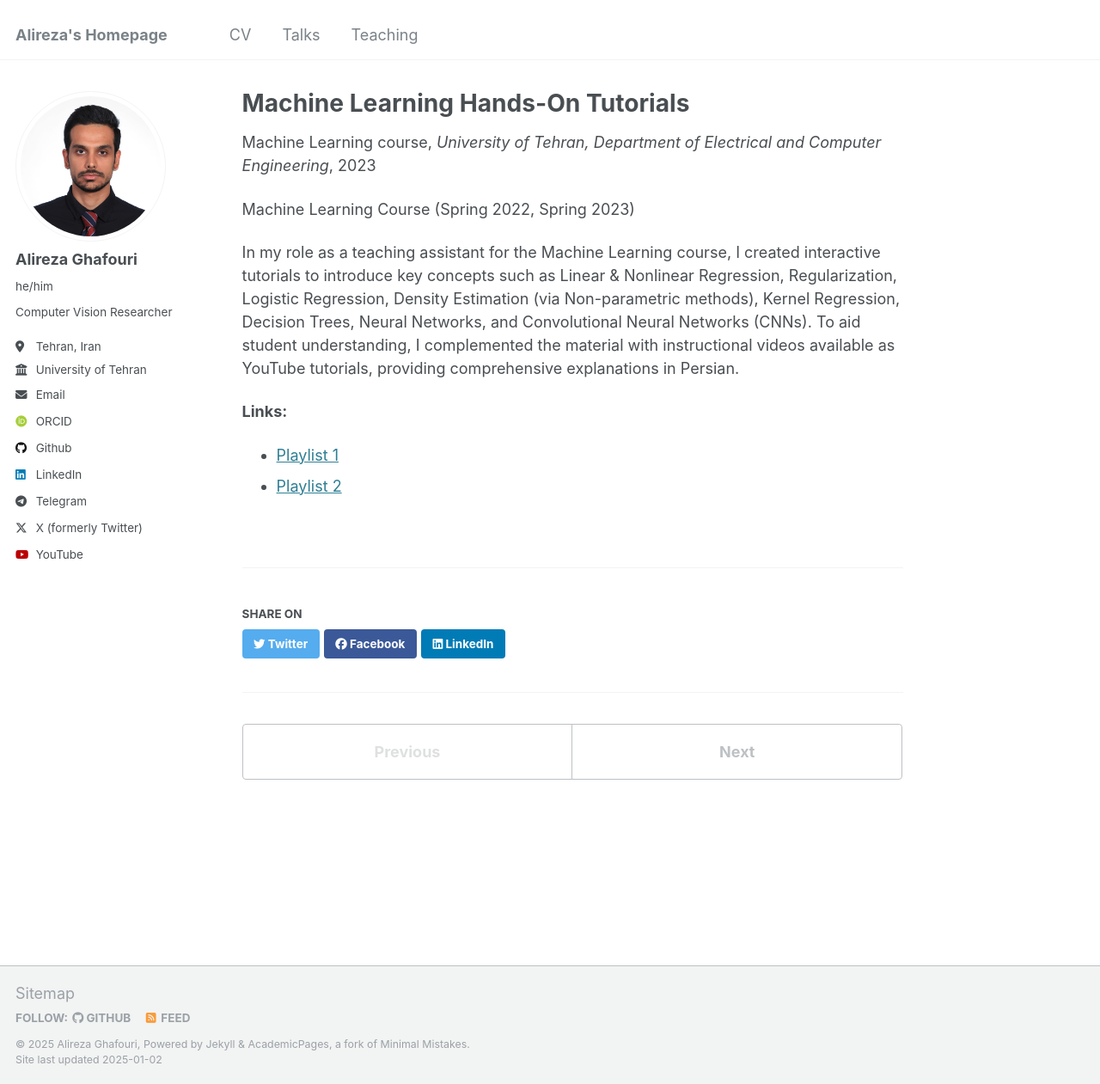
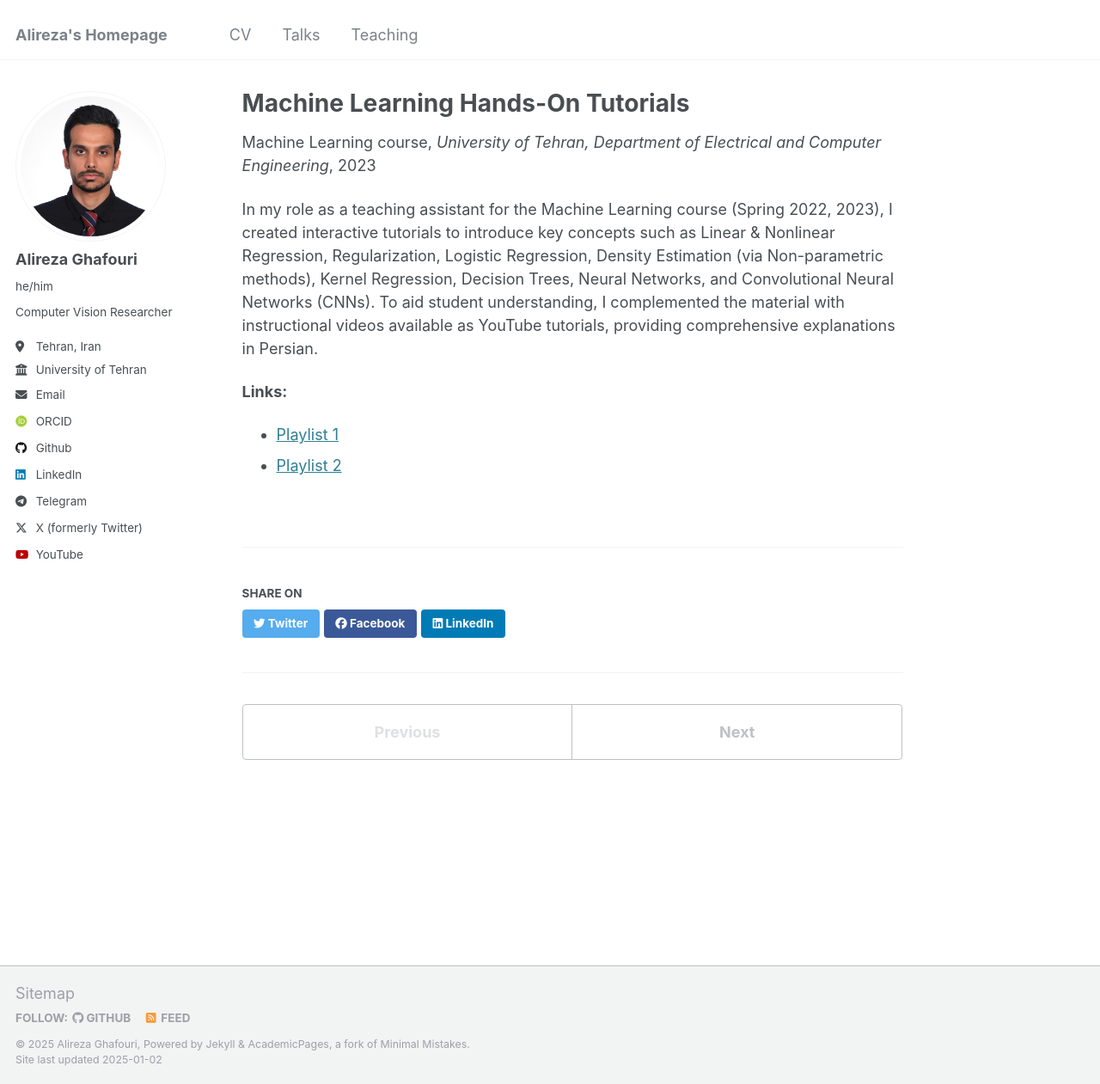
Before and after one commit to Alireza-Ghafouri/Alireza-Ghafouri.github.io, a Jekyll site: the page built from _teaching/2022,2023-Spring-ML-HandsOn.md, in a window 1280 px wide and 1261 px high. Shown: the whole window at 86% size. Built offline with Jekyll 4.4.1, drawn with Linux system fonts in a browser that asks for light colours; some web fonts are replaced.

Commit message:
Update ML Hands-On teaching experience

```diff
--- a/_teaching/2022,2023-Spring-ML-HandsOn.md
+++ b/_teaching/2022,2023-Spring-ML-HandsOn.md
@@ -7,9 +7,7 @@ venue: "University of Tehran, Department of Electrical and Computer Engineering"
 date: 2023-03-01
 location: "Tehran, Iran"
 ---
-Machine Learning Course (Spring 2022, Spring 2023)
-
-In my role as a teaching assistant for the Machine Learning course, I created interactive tutorials to introduce key concepts such as Linear & Nonlinear Regression, Regularization, Logistic Regression, Density Estimation (via Non-parametric methods), Kernel Regression, Decision Trees, Neural Networks, and Convolutional Neural Networks (CNNs). To aid student understanding, I complemented the material with instructional videos available as YouTube tutorials, providing comprehensive explanations in Persian.
+In my role as a teaching assistant for the Machine Learning course (Spring 2022, 2023), I created interactive tutorials to introduce key concepts such as Linear & Nonlinear Regression, Regularization, Logistic Regression, Density Estimation (via Non-parametric methods), Kernel Regression, Decision Trees, Neural Networks, and Convolutional Neural Networks (CNNs). To aid student understanding, I complemented the material with instructional videos available as YouTube tutorials, providing comprehensive explanations in Persian.
 
 **Links:**
 - [Playlist 1](https://youtube.com/playlist?list=PLB8PsvTcxY68povqbzH0XONcmQOsm7THm&si=G2aKmJR9QpSJggFB)
```
